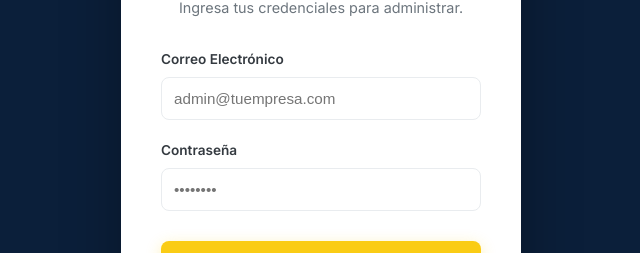
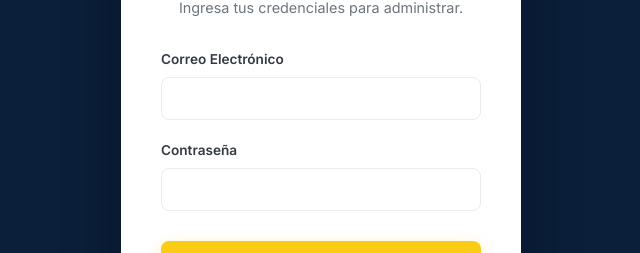
Before and after one commit to alexanderst2005-lab/soportestv, a React (Vite) app: page /admin/login in a window 1280 px wide. Shown: the part 317-570 px from the top of the page, without its empty margins (319-959 px from the left). Built offline with nearby package versions, Linux system fonts and the light colour scheme; a web font is replaced by a local one.

Commit message:
style: remove placeholders from login inputs

```diff
--- a/src/pages/admin/Login.jsx
+++ b/src/pages/admin/Login.jsx
@@ -47,7 +47,6 @@ export default function Login() {
               value={email}
               onChange={(e) => setEmail(e.target.value)}
               style={{ width: '100%', padding: '12px', border: '1px solid #E9ECEF', borderRadius: '8px', fontSize: '0.95rem', boxSizing: 'border-box' }}
-              placeholder="admin@tuempresa.com"
             />
           </div>
           <div>
@@ -58,7 +57,6 @@ export default function Login() {
               value={password}
               onChange={(e) => setPassword(e.target.value)}
               style={{ width: '100%', padding: '12px', border: '1px solid #E9ECEF', borderRadius: '8px', fontSize: '0.95rem', boxSizing: 'border-box' }}
-              placeholder="••••••••"
             />
           </div>
 
```
